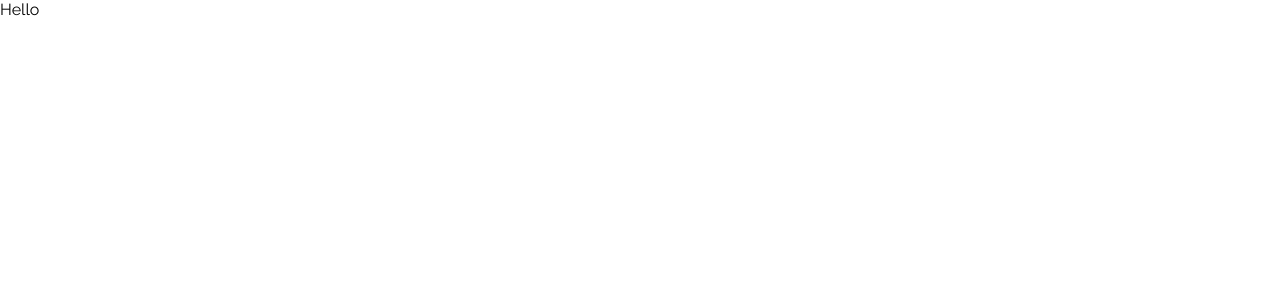
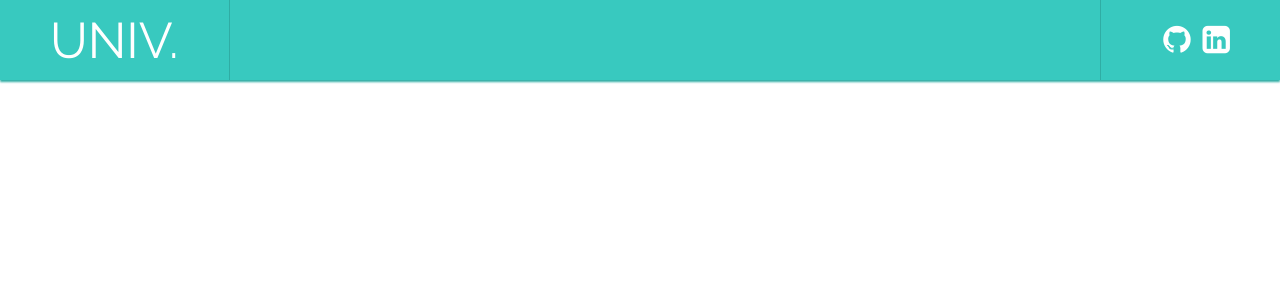
Before and after one commit to michalniem/314, a React app: page / in a window 1280 px wide. Shown: the top 300 px of the page. Built offline with nearby package versions, Linux system fonts and the light colour scheme.

Commit message:
Add toolbar component & styles

```diff
--- /dev/null
+++ b/src/components/Logo.js
@@ -0,0 +1,5 @@
+import React from 'react'
+
+const logo = () => <div className='toolbar__logo'>UNIV.</div>
+
+export default logo
--- /dev/null
+++ b/src/components/Socials.js
@@ -0,0 +1,16 @@
+import React from 'react'
+
+const socials = () => {
+    return(
+        <div className='toolbar__socials'>
+            <a className='toolbar__socials--social' href="https://github.com/michalniem">
+                <i className="fa fa-github fa-2x" aria-hidden="true" />
+            </a>
+            <a className='toolbar__socials--social' href="https://www.linkedin.com/in/michal-niemiec/">
+                <i className="fa fa-linkedin-square fa-2x" aria-hidden="true"/>
+            </a>
+        </div>
+    )
+};
+
+export default socials
--- /dev/null
+++ b/src/components/Toolbar.js
@@ -0,0 +1,15 @@
+import React from 'react'
+
+import Logo from './Logo'
+import Socials from './Socials'
+
+const toolbar = () => {
+    return(
+        <div className='toolbar'>
+            <Logo />
+            <Socials />
+        </div>
+    )
+};
+
+export default toolbar
--- a/src/containers/App.js
+++ b/src/containers/App.js
@@ -1,12 +1,14 @@
-import React, { Component } from 'react'
+import React, { Component, Fragment } from 'react'
+
+import Toolbar from '../components/Toolbar'
 
 export default class App extends Component {
 
     render() {
         return (
-            <div>
-                Hello
-            </div>
+            <Fragment>
+                <Toolbar />
+            </Fragment>
         )
     }
 }
--- /dev/null
+++ b/src/styles/components/_toolbar.sass
@@ -0,0 +1,27 @@
+.toolbar
+  display: flex
+  align-items: center
+  justify-content: space-between
+  color: #fff
+  background-color: $mainBlue
+  height: 10vh
+  box-shadow: 0 2px 2px 0 $mainBlueDark
+
+  &__logo
+    display: flex
+    align-items: center
+    height: 100%
+    font-size: $xxl-size
+    padding: 0 $xxl-size
+    border-right: 1px solid $mainBlueDark
+
+  &__socials
+    display: flex
+    align-items: center
+    height: 100%
+    padding: 0 $xxl-size
+    border-left: 1px solid $mainBlueDark
+
+    &--social
+      color: #fff
+      padding-left: $m-size
--- a/src/styles/styles.sass
+++ b/src/styles/styles.sass
@@ -1,3 +1,5 @@
 @import "./base/reset"
 @import "./base/main"
 @import "./base/settings"
+
+@import "components/toolbar"
```
